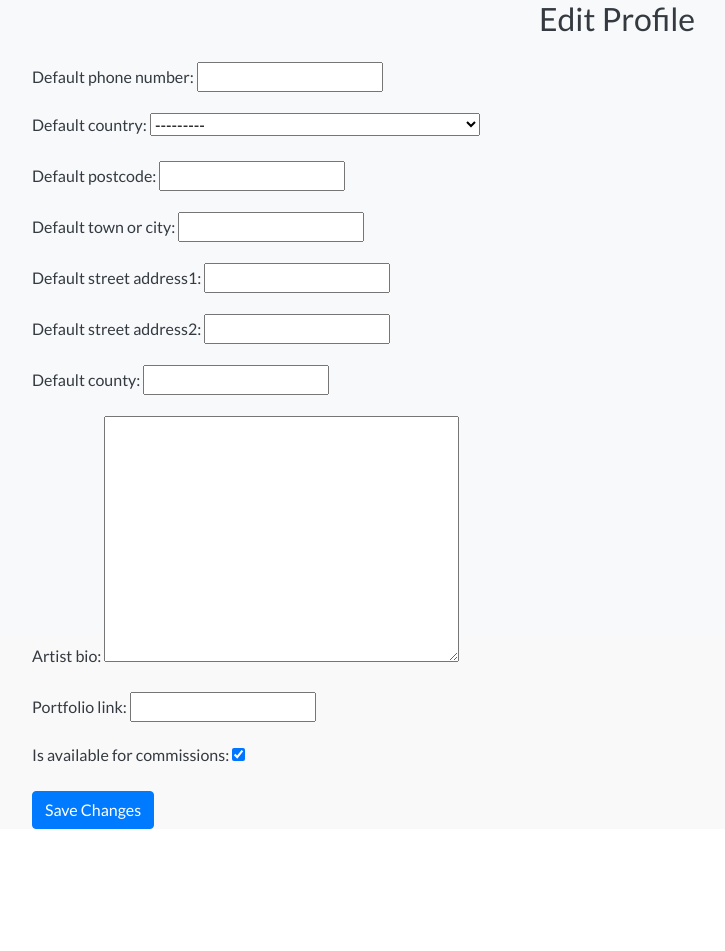
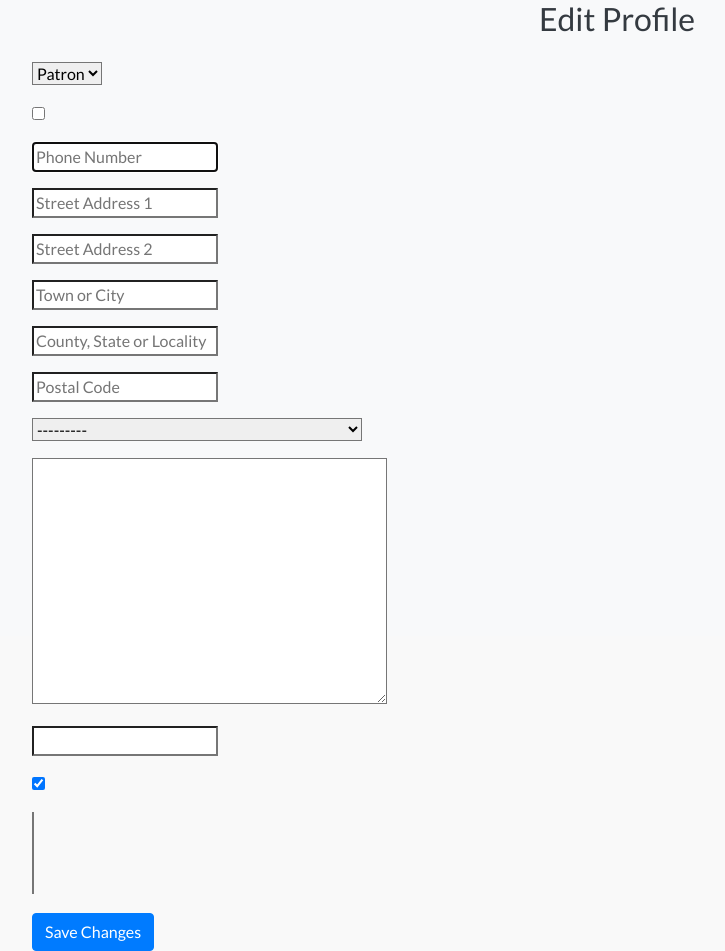
Before and after one commit to boatesj/Artorium, a Django app: template profiles/templates/profiles/edit_profile.html in a window 1280 px wide. Shown: the part 164-1115 px from the top of the page, without its empty margins (23-748 px from the left). Before the commit the page ends 993 px from the top, so only its background shows below. Run offline with Django 3.2, Linux system fonts and the light colour scheme; the template is opened without the code that fills it: values that come from a table or form of the project are taken from there, others are empty; parts of the project's set-up code (start-up, migrations or seed data) failed here and were passed over; some libraries are stand-ins or nearby versions.

Commit message:
Added profile form, views and updated template

```diff
--- a/profiles/forms.py
+++ b/profiles/forms.py
@@ -1,21 +1,38 @@
 from django import forms
 from .models import UserProfile
 
+
 class UserProfileForm(forms.ModelForm):
-    """
-    Form to update user profile information.
-    """
     class Meta:
         model = UserProfile
-        fields = [
-            'default_phone_number',
-            'default_country',
-            'default_postcode',
-            'default_town_or_city',
-            'default_street_address1',
-            'default_street_address2',
-            'default_county',
-            'artist_bio',
-            'portfolio_link',
-            'is_available_for_commissions',
-        ]
+        exclude = ('user',)
+
+    def __init__(self, *args, **kwargs):
+        """
+        Add placeholders and classes, remove auto-generated
+        labels, and set autofocus on first field
+        """
+        self.role = kwargs.pop('role', 'patron')
+        super().__init__(*args, **kwargs)
+
+        placeholders = {
+            'default_phone_number': 'Phone Number',
+            'default_postcode': 'Postal Code',
+            'default_town_or_city': 'Town or City',
+            'default_street_address1': 'Street Address 1',
+            'default_street_address2': 'Street Address 2',
+            'default_county': 'County, State or Locality',
+            # Add placeholders for additional fields like 'role' if necessary
+        }
+
+        self.fields['default_phone_number'].widget.attrs['autofocus'] = True
+
+        for field in self.fields:
+            if field != 'default_country':
+                # Safely get the placeholder, defaulting to an empty string if the field is not in placeholders
+                placeholder = placeholders.get(field, '')
+                if self.fields[field].required:
+                    placeholder += ' *'
+                self.fields[field].widget.attrs['placeholder'] = placeholder
+            self.fields[field].widget.attrs['class'] = 'border-black rounded-0 profile-form-input'
+            self.fields[field].label = False
--- a/profiles/models.py
+++ b/profiles/models.py
@@ -22,12 +22,12 @@
 
     # Common fields for all users
     default_phone_number = models.CharField(max_length=20, null=True, blank=True)
-    default_country = CountryField(blank_label='Country *', null=True, blank=True)
-    default_postcode = models.CharField(max_length=20, null=True, blank=True)
-    default_town_or_city = models.CharField(max_length=40, null=True, blank=True)
     default_street_address1 = models.CharField(max_length=80, null=True, blank=True)
     default_street_address2 = models.CharField(max_length=80, null=True, blank=True)
+    default_town_or_city = models.CharField(max_length=40, null=True, blank=True)
     default_county = models.CharField(max_length=80, null=True, blank=True)
+    default_postcode = models.CharField(max_length=20, null=True, blank=True)
+    default_country = CountryField(blank_label='Country', null=True, blank=True)
 
     # Artist-specific fields
     artist_bio = models.TextField(null=True, blank=True)
@@ -97,7 +97,7 @@
     """
     if created:
         # Create a new UserProfile only if the user is newly created
-        UserProfile.objects.create(user=instance)
+        UserProfile.objects.create(user=instance, role='patron')
     else:
         # Check if the profile exists before trying to save it
         UserProfile.objects.get_or_create(user=instance)
--- a/profiles/static/profiles/css/profile.css
+++ b/profiles/static/profiles/css/profile.css
@@ -0,0 +1,16 @@
+#profile-update-form .form-control {
+    color: #000;
+}
+
+#profile-update-form input::placeholder {
+    color: #aab7c4;
+}
+
+#id_default_country,
+#id_default_country option:not(:first-child) {
+    color: #000;
+}
+
+#id_default_country option:first-child {
+    color: #aab7c4;
+}
--- a/templates/includes/toasts/toast_success.html
+++ b/templates/includes/toasts/toast_success.html
@@ -14,7 +14,7 @@
                 <hr class="mt-1 mb-3">
             </div>
         </div>
-        {% if grand_total %}
+        {% if grand_total and not on_profile_page %}
             <p class="logo-font bg-white text-black py-1">Your Bag ({{ artwork_count }})</p>
             <div class="bag-notification-wrapper">
                 {% for item in bag_items %}
```
Also changed, not shown: profiles/static/profiles/js/countryfield.js (added, +12 -0 lines), profiles/templates/profiles/profile.html (added, +45 -0 lines), profiles/views.py (+19 -1 lines).
